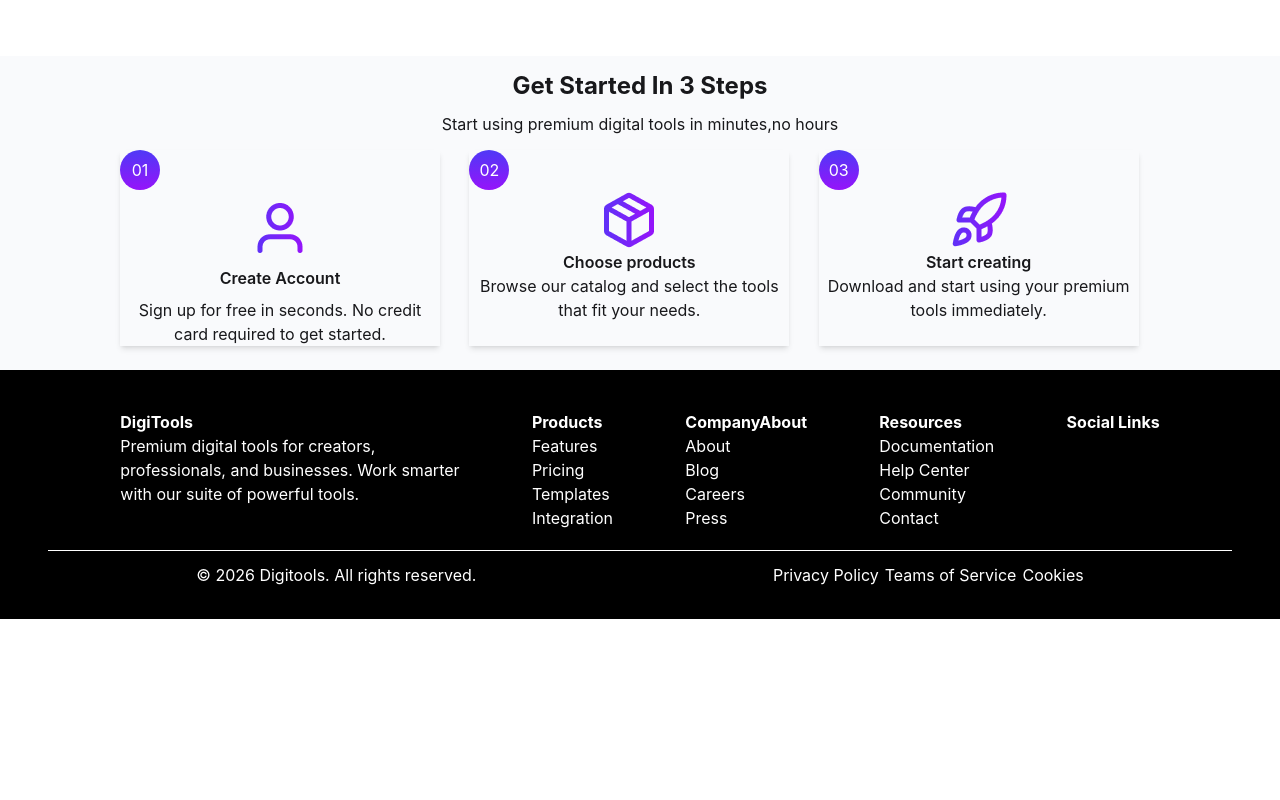
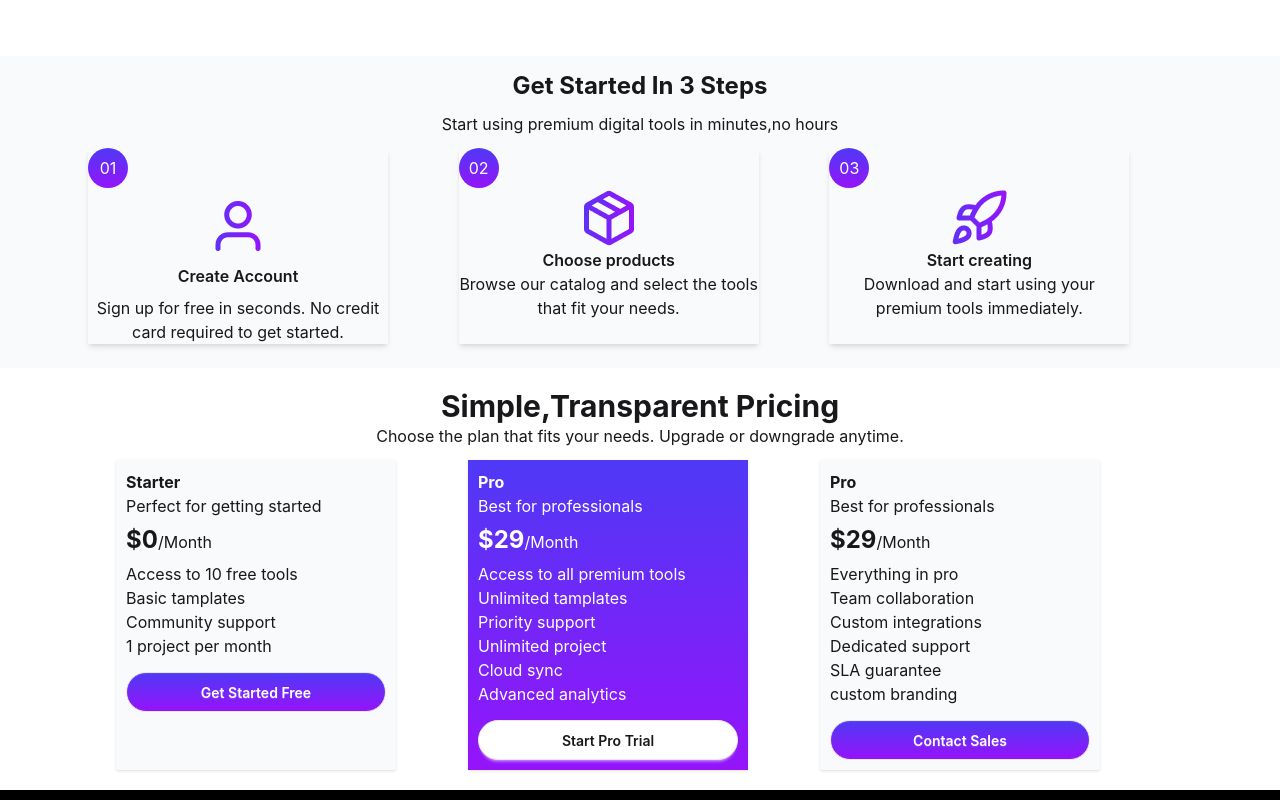
Before and after one commit to kaziparthib/DigiTools, a React (Vite) app: page / in a window 1280 px wide. Shown: the part 1780-2580 px from the top of the page. Before the commit the page ends 2399 px from the top, so only its background shows below. Built offline with nearby package versions, Linux system fonts and the light colour scheme.

Commit message:
created pricing ssection

```diff
--- a/src/App.jsx
+++ b/src/App.jsx
@@ -11,6 +11,7 @@ import User from './components/User'
 import NavBar from './components/navBar'
 import Acc from './components/CreateAccount'
 import Footer from './components/footer'
+import Pri from './components/pricing'
 
 const GetTools=async()=>{
   const res=await fetch("/tools.json");
@@ -39,6 +40,7 @@ function App() {
     {ActiveTab==="products" && <Tools toolsPromise={toolsPromise}  Carts={Carts} setCarts={setCarts} ></Tools>}
     {ActiveTab==="cart" && <Cart  Carts={Carts} setCarts={setCarts}></Cart>}
     <Acc></Acc>
+    <Pri></Pri>
     <Footer></Footer>
     </>
 
--- a/src/components/CreateAccount.jsx
+++ b/src/components/CreateAccount.jsx
@@ -15,8 +15,8 @@ const Acc = () => {
 
 
 
-    <div className='grid grid-cols-1 md:grid-cols-3 gap-2 mx-[120px] pt-3.5'>
-      <div className='shadow-md space-y-2 w-80'>
+    <div className=' max-w-7xl mx-auto px-22 grid grid-cols-1 md:grid-cols-3 gap-2 pt-3'>
+      <div className='shadow-md space-y-2 w-75'>
         <div className='bg-[linear-gradient(to_bottom,_rgba(79,57,246,1)_0%,_rgba(149,20,250,1)_100%)] rounded-full text-white flex justify-center items-center h-[40px] w-[40px]'><p>01</p></div>
         <div className='text-center space-y-2'>
           <div className='flex justify-center'><img src={userImg} className='' alt="" /></div>
@@ -25,7 +25,7 @@ const Acc = () => {
         </div>
       </div>
 
-      <div className='shadow-md w-80'>
+      <div className='shadow-md w-75'>
 
           <div className='bg-[linear-gradient(to_bottom,_rgba(79,57,246,1)_0%,_rgba(149,20,250,1)_100%)] rounded-full text-white flex justify-center items-center h-[40px] w-[40px]'><p>02</p></div>
         <div className='text-center'>
@@ -36,7 +36,7 @@ that fit your needs.</p>
         </div>
 
       </div>
-      <div className='shadow-md w-80'>
+      <div className='shadow-md w-75'>
 
           <div className='bg-[linear-gradient(to_bottom,_rgba(79,57,246,1)_0%,_rgba(149,20,250,1)_100%)] rounded-full text-white flex justify-center items-center h-[40px] w-[40px]'><p>03</p></div>
         <div className='text-center'>
--- a/src/components/footer.jsx
+++ b/src/components/footer.jsx
@@ -4,7 +4,7 @@ const Footer=()=>{
     <>
     <div className="bg-black px-12 pt-10 pb-8">
 
-     <div className="flex justify-evenly pb-2.5 mb-2.5 ">
+     <div className="flex flex-col space-y-3 md:flex-row justify-evenly pb-2.5 mb-2.5 ">
 
      <div className="text-white">
       <h1 className="font-bold">DigiTools</h1>
--- /dev/null
+++ b/src/components/pricing.jsx
@@ -0,0 +1,92 @@
+const Pri=()=>{
+  return(
+    <>
+
+<div className="m-5">
+
+     <div className="text-center">
+      <h1 className="text-3xl font-bold">Simple,Transparent Pricing</h1>
+      <p>Choose the plan that fits your needs. Upgrade or downgrade anytime.</p>
+     </div>
+
+      <div className="max-w-7xl mx-auto px-24 grid grid-cols-1 md:grid-cols-3 gap-2 pt-3">
+
+
+        <div className="shadow-sm w-70 p-2.5 space-y-1.5 bg-[#f9fafcFF]">
+          <div>
+            <h3 className="font-bold">Starter</h3>
+            <p>Perfect for getting started</p>
+          </div>
+          <div>
+            <p><span className="font-bold text-2xl">$0</span>/Month</p>
+          </div>
+          <div>
+            <ul>
+              <li>Access to 10 free tools</li>
+              <li>Basic tamplates</li>
+              <li>Community support</li>
+              <li>1 project per month</li>
+            </ul>
+          </div>
+          <button className="btn rounded-full w-full mt-2 bg-[linear-gradient(to_bottom,_rgba(79,57,246,1)_0%,_rgba(149,20,250,1)_100%)] text-white">Get Started Free</button>
+        </div>
+
+
+          <div className="shadow-sm w-70 p-2.5 space-y-1.5 bg-[linear-gradient(to_bottom,_rgba(79,57,246,1)_0%,_rgba(149,20,250,1)_100%)] text-white ">
+          <div>
+            <h3 className="font-bold">Pro</h3>
+            <p>Best for professionals</p>
+          </div>
+          <div>
+            <p><span className="font-bold text-2xl">$29</span>/Month</p>
+          </div>
+          <div>
+            <ul>
+              <li>Access to all premium tools</li>
+              <li>Unlimited tamplates</li>
+              <li>Priority support</li>
+              <li>Unlimited project</li>
+              <li>Cloud sync</li>
+              <li>Advanced analytics</li>
+            </ul>
+          </div>
+
+          <button className="btn rounded-full w-full mt-2 bg-white">Start Pro Trial</button>
+        </div>
+
+
+            <div className="shadow-sm w-70 p-2.5 space-y-1.5 bg-[#f9fafcFF]">
+          <div>
+            <h3 className="font-bold">Pro</h3>
+            <p>Best for professionals</p>
+          </div>
+          <div>
+            <p><span className="font-bold text-2xl">$29</span>/Month</p>
+          </div>
+          <div>
+            <ul>
+              <li>Everything in pro</li>
+              <li>Team collaboration</li>
+              <li>Custom integrations</li>
+              <li>Dedicated support</li>
+              <li>SLA guarantee</li>
+              <li>custom branding</li>
+            </ul>
+          </div>
+
+          <button className="btn rounded-full w-full mt-2 bg-[linear-gradient(to_bottom,_rgba(79,57,246,1)_0%,_rgba(149,20,250,1)_100%)] text-white">Contact Sales</button>
+        </div>
+
+
+        </div>
+
+
+
+
+
+
+</div>
+    </>
+  )
+}
+export default Pri
```
